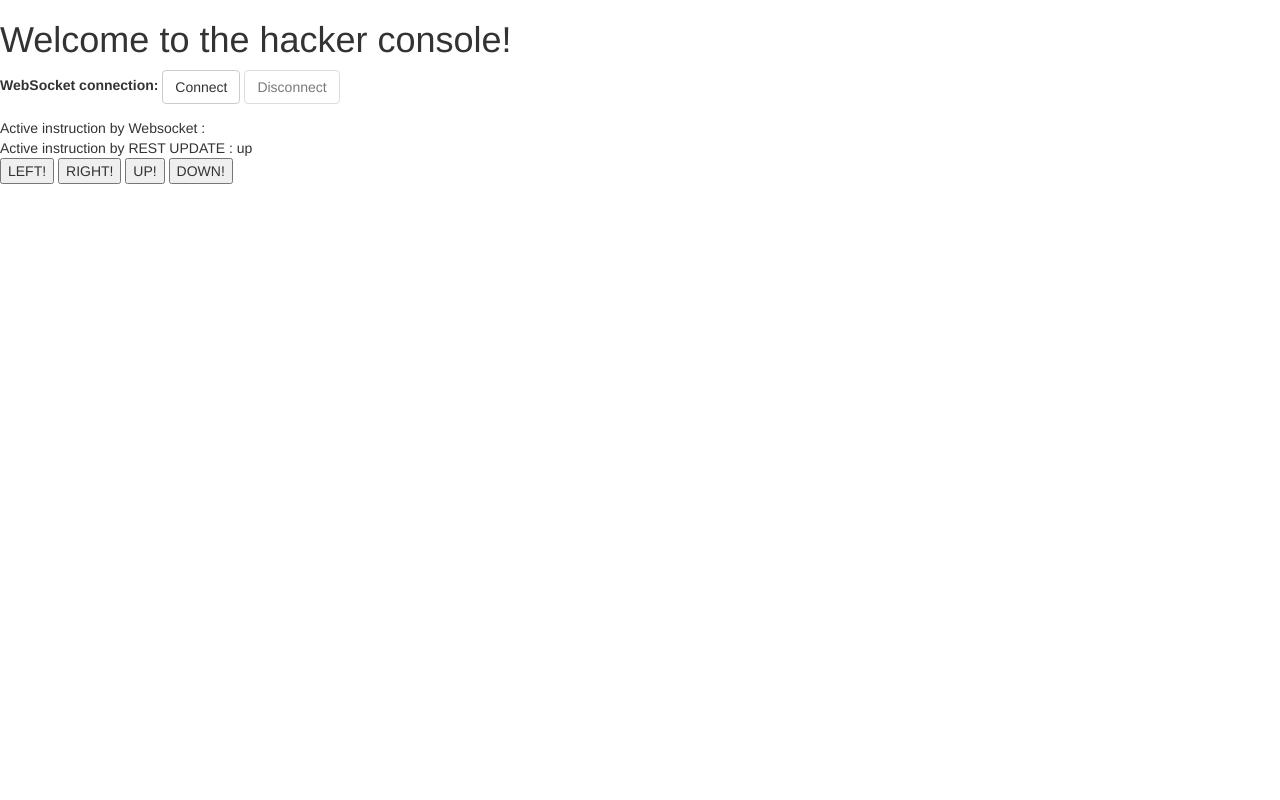
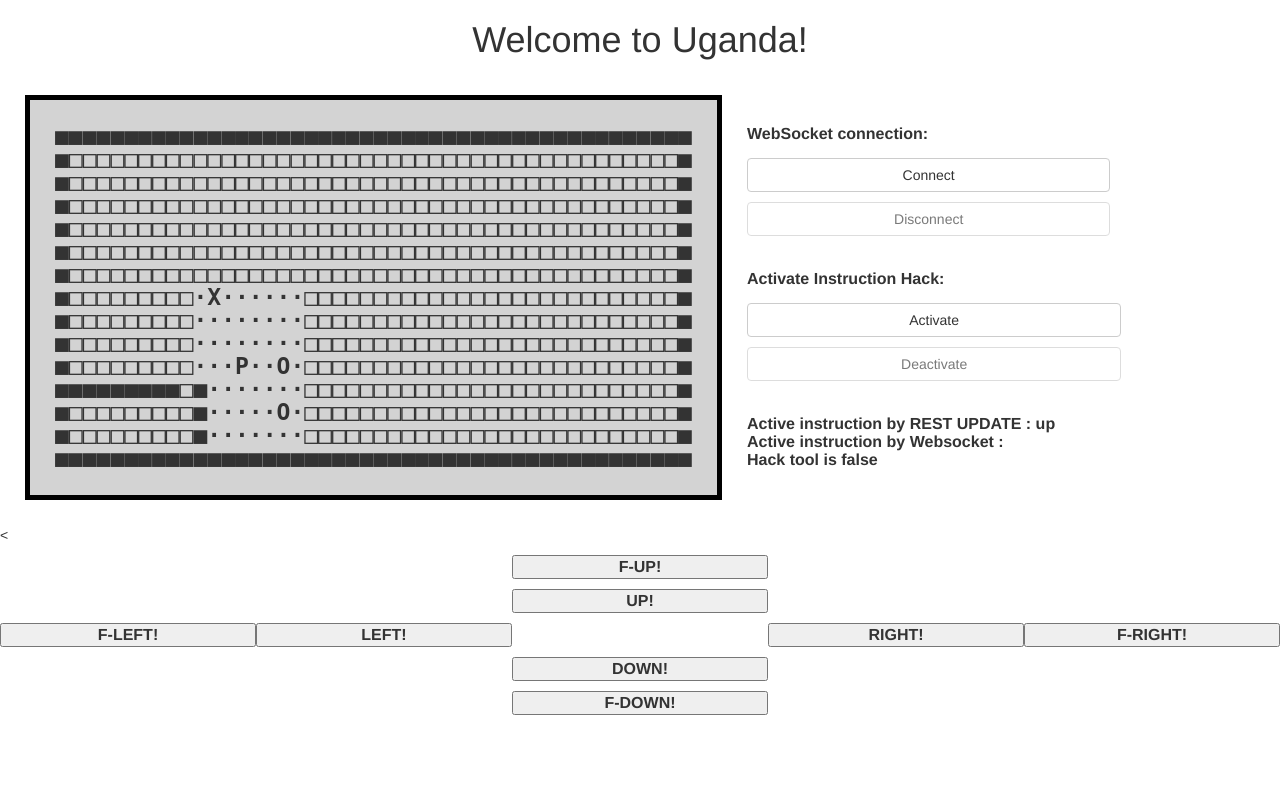
Before and after one commit to PhysicsCode/space-invaders-hack, a Spring Boot app: page / in a window 1280 px wide. Run offline with Spring Boot 4, Linux system fonts and the light colour scheme; lists and menus that the app fills with data are empty; some of the project's set-up classes (security, data sources, template engines, error pages and the like) are left out, and stand-ins take their place; some libraries are stand-ins or nearby versions.

Commit message:
Added layout refactor

```diff
--- /dev/null
+++ b/src/main/java/com/carcksoft/spaceinvaders/hack/controller/ActivatorController.java
@@ -0,0 +1,28 @@
+package com.carcksoft.spaceinvaders.hack.controller;
+
+import com.carcksoft.spaceinvaders.hack.beans.GameBean;
+import lombok.RequiredArgsConstructor;
+import org.springframework.messaging.simp.SimpMessagingTemplate;
+import org.springframework.web.bind.annotation.*;
+
+@RestController
+@RequestMapping("/activator")
+@RequiredArgsConstructor
+public class ActivatorController {
+
+    private final GameBean gameBean;
+    private final SimpMessagingTemplate simpMessagingTemplate;
+
+    @GetMapping
+    public String isActive() {
+
+        return String.valueOf(gameBean.getIsInstructionActive());
+    }
+
+    @PostMapping
+    public void setActive(@RequestBody String active) {
+
+        gameBean.setIsInstructionActive(Boolean.valueOf(active));
+        simpMessagingTemplate.convertAndSend("/topic/activator", active);
+    }
+}
--- /dev/null
+++ b/src/main/java/com/carcksoft/spaceinvaders/hack/controller/InstructionController.java
@@ -0,0 +1,30 @@
+package com.carcksoft.spaceinvaders.hack.controller;
+
+import com.carcksoft.spaceinvaders.hack.beans.GameBean;
+import com.carcksoft.spaceinvaders.hack.constants.Instruction;
+import lombok.RequiredArgsConstructor;
+import org.springframework.messaging.simp.SimpMessagingTemplate;
+import org.springframework.web.bind.annotation.*;
+
+@RestController
+@RequestMapping("/instruction")
+@RequiredArgsConstructor
+public class InstructionController {
+
+    private final GameBean gameBean;
+    private final SimpMessagingTemplate simpMessagingTemplate;
+
+    @GetMapping
+    public String getInstruction() {
+
+        return gameBean.getActiveInstruction().getMove();
+    }
+
+    @PostMapping
+    public String setInstruction(@RequestBody String instruction) {
+
+        gameBean.setActiveInstruction(Instruction.get(instruction));
+        simpMessagingTemplate.convertAndSend("/topic/instruction", getInstruction());
+        return getInstruction();
+    }
+}
--- a/src/main/java/com/carcksoft/spaceinvaders/hack/controller/ControllerBase.java
+++ b/src/main/java/com/carcksoft/spaceinvaders/hack/controller/MapController.java
@@ -7,24 +7,23 @@ import org.springframework.messaging.simp.SimpMessagingTemplate;
 import org.springframework.web.bind.annotation.*;
 
 @RestController
-@RequestMapping("/instruction")
+@RequestMapping("/map")
 @RequiredArgsConstructor
-public class ControllerBase {
+public class MapController {
 
     private final GameBean gameBean;
     private final SimpMessagingTemplate simpMessagingTemplate;
 
     @GetMapping
-    public String getInstruction() {
+    public String getMap() {
 
-        return gameBean.getActiveInstruction().getMove();
+        return gameBean.getAsciiBoard();
     }
 
     @PostMapping
-    public String setInstruction(@RequestBody String instruction) {
+    public void setMap(@RequestBody String map) {
 
-        gameBean.setActiveInstruction(Instruction.get(instruction));
-        simpMessagingTemplate.convertAndSend("/topic/instruction", getInstruction());
-        return getInstruction();
+        gameBean.setAsciiBoard(map);
+        simpMessagingTemplate.convertAndSend("/topic/map", map);
     }
 }
--- a/src/main/resources/static/app.js
+++ b/src/main/resources/static/app.js
@@ -9,7 +9,17 @@ function setConnected(connected) {
     else {
         $("#conversation").hide();
     }
-    $("#greetings").html("");
+}
+
+function setActivated(activated) {
+    $("#activateHack").prop("disabled", activated);
+    $("#deactivateHack").prop("disabled", !activated);
+    if (activated) {
+        $("#conversation").show();
+    }
+    else {
+        $("#conversation").hide();
+    }
 }
 
 function connect() {
@@ -18,8 +28,14 @@ function connect() {
     stompClient.connect({}, function (frame) {
         setConnected(true);
         console.log('Connected: ' + frame);
-        stompClient.subscribe('/topic/instruction', function (greeting) {
-            showGreeting(greeting.content);
+        stompClient.subscribe('/topic/instruction', function (instruction) {
+            showGreeting(instruction.body);
+        });
+        stompClient.subscribe('/topic/map', function (map) {
+            showMap(map.body);
+        });
+        stompClient.subscribe('/topic/activator', function (active) {
+            showActive(active.body);
         });
     });
 }
@@ -32,6 +48,22 @@ function disconnect() {
     console.log("Disconnected");
 }
 
+function activateHack() {
+
+    $.ajax({url: "/activator", type: "post", data: "true", contentType: 'text/html', success: function () {
+
+            setActivated(true);
+        }});
+}
+
+function deactivateHack() {
+
+    $.ajax({url: "/activator", type: "post", data: "false", contentType: 'text/html', success: function () {
+
+            setActivated(false);
+        }});
+}
+
 function sendName() {
     stompClient.send("/app/hello", {}, JSON.stringify({'name': $("#name").val()}));
 }
@@ -40,11 +72,20 @@ function showGreeting(message) {
     $("#activeInstructionWS").html("<tr><td>" + message + "</td></tr>");
 }
 
+function showMap(message) {
+    $("#realTimeMap").html(message);
+}
+
+function showActive(active) {
+    $("#isActive").html(active);
+}
+
 $(function () {
     $("form").on('submit', function (e) {
         e.preventDefault();
     });
     $( "#connect" ).click(function() { connect(); });
     $( "#disconnect" ).click(function() { disconnect(); });
-    $( "#send" ).click(function() { sendName(); });
+    $( "#activateHack" ).click(function() { activateHack(); });
+    $( "#deactivateHack" ).click(function() { deactivateHack(); });
 });
--- a/src/main/resources/static/index.html
+++ b/src/main/resources/static/index.html
@@ -9,8 +9,16 @@
     <script src="/app.js"></script>
 </head>
 <body>
-<h1>Welcome to the hacker console!</h1>
+<h1 style="text-align: center;">Welcome to Uganda!</h1>
 
+
+
+<div>
+    <table>
+        <tr>
+            <th><div id="realTimeMap" class="map-box"></div></th>
+            <th>
+                <div>
                     <form class="form-inline">
                         <div class="form-group">
                             <label for="connect">WebSocket connection:</label>
@@ -19,19 +27,79 @@
                             </button>
                         </div>
                     </form>
+                    <br>
+                    <form class="form-inline">
+                        <div class="form-group">
+                            <label for="activateHack">Activate Instruction Hack:</label>
+                            <button id="activateHack" class="btn btn-default" type="submit">Activate</button>
+                            <button id="deactivateHack" class="btn btn-default" type="submit" disabled="disabled">Deactivate</button>
+                        </div>
+                    </form>
+                    <br>
+                    Active instruction by REST UPDATE : <span id="activeInstructionJS"></span> <br>
+                    Active instruction by Websocket : <span id="activeInstructionWS"></span> <br>
+                    Hack tool is <span id="isActive"></span><br>
+                </div>
+            </th>
+        </tr>
+    </table>
+</div>
 
-Active instruction by Websocket : <span id="activeInstructionWS"></span> <br>
-Active instruction by REST UPDATE : <span id="activeInstructionJS"></span> <br>
 
-<button type="button" onclick="setInstruction('left')">LEFT!</button>
-<button type="button" onclick="setInstruction('right')">RIGHT!</button>
-<button type="button" onclick="setInstruction('up')">UP!</button>
-<button type="button" onclick="setInstruction('down')">DOWN!</button>
+
+
+<div class="controller">
+    <table class="controller-table">
+        <colgroup>
+            <col style = "width:20%">
+            <col style = "width:20%">
+            <col style = "width:20%">
+            <col style = "width:20%">
+            <col style = "width:20%">
+        </colgroup>
+        <tbody>
+            <tr>
+                <th></th>
+                <th></th>
+                <th><button type="button" onclick="setInstruction('f-up')">F-UP!</button></th>
+                <th></th>
+                <th></th>
+            </tr>
+            <tr>
+                <th></th>
+                <th></th>
+                <th><button type="button" onclick="setInstruction('up')">UP!</button></th>
+                <th></th>
+                <th></th>
+            </tr>
+            <tr>
+                <th><button type="button" onclick="setInstruction('f-left')">F-LEFT!</button></th>
+                <th><button type="button" onclick="setInstruction('left')">LEFT!</button></th>
+                <th></th>
+                <th><button type="button" onclick="setInstruction('right')">RIGHT!</button></th>
+                <th><button type="button" onclick="setInstruction('f-left')">F-RIGHT!</button></th>
+            </tr>
+            <tr>
+                <th></th>
+                <th></th>
+                <th><button type="button" onclick="setInstruction('down')">DOWN!</button></th>
+                <th></th>
+                <th></th>
+            </tr>
+            <tr>
+                <th></th>
+                <th></th>
+                <<th><button type="button" onclick="setInstruction('f-down')">F-DOWN!</button></th>
+                <th></th>
+                <th></th>
+            </tr>
+        </tbody>
+    </table>
+</div>
+
 
 
 </body>
-
-
 
 
 <script type="text/javascript">
@@ -52,6 +120,53 @@ Active instruction by REST UPDATE : <span id="activeInstructionJS"></span> <br>
         });
     }
 
-    $(document).ready(getInstruction());
+    function getMap() {
+
+        $.get("/map", function(data) {
+            $("#realTimeMap").html(data);
+        });
+    }
+
+    function getIsActive() {
+
+        $.get("/activator", function(data) {
+            $("#isActive").html(data);
+        });
+    }
+
+    $(document).ready(function () {
+        getInstruction();
+        getMap();
+        getIsActive();
+    });
 </script>
+
+<style>
+
+    .map-box {
+        background-color: lightgrey;
+        border: 5px solid black;
+        padding: 25px;
+        margin: 25px;
+        font-family: monospace;
+        font-size: 23px;
+        line-height: 1;
+        width: fit-content;
+    }
+
+    .controller{
+        width: -webkit-fill-available;
+    }
+
+    .controller-table{
+        width: -webkit-fill-available;
+    }
+
+
+    button{
+        width: -webkit-fill-available;
+        margin-top: 10px;
+    }
+
+</style>
 </html>
```
Also changed, not shown: src/main/java/com/carcksoft/spaceinvaders/hack/beans/GameBean.java (+16 -1 lines). Lines whose indentation alone changed are shown as unchanged.
